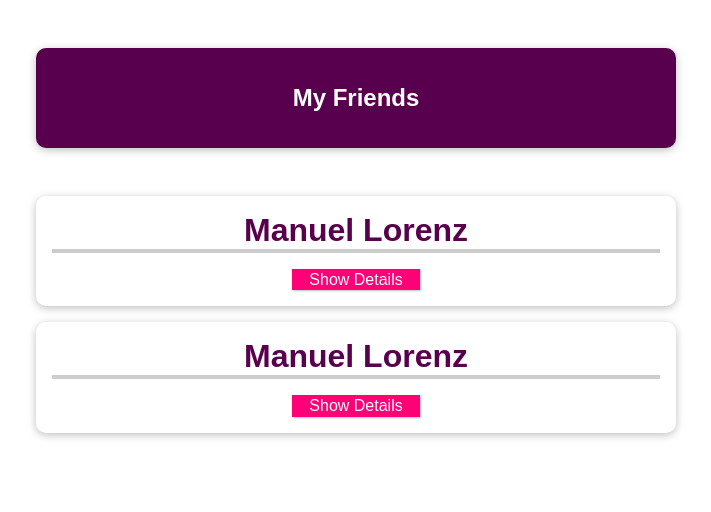
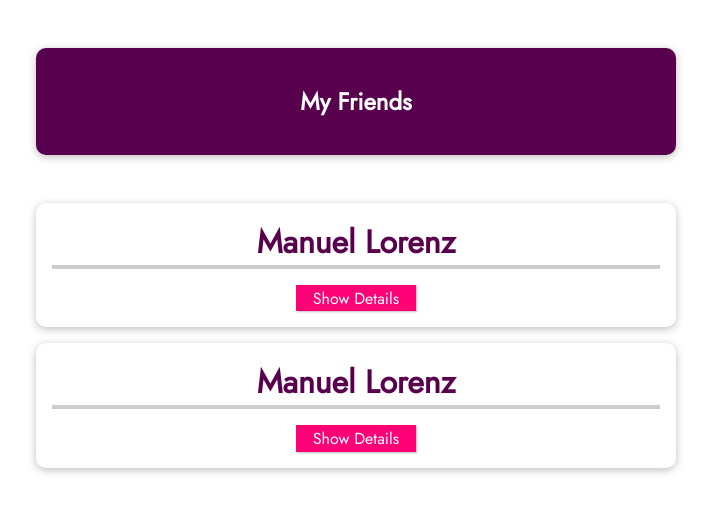
Before and after one commit to devin-L-knight/vue-first-app, a Vue app: page / in a window 1280 px wide. Shown: the top 512 px of the page, without its empty margins (284-995 px from the left). Built offline with nearby package versions, Linux system fonts and the light colour scheme.

Commit message:
imported Google Fonts to Vue template so overarching fonts are consistent across our components / app.

```diff
--- a/src/App.vue
+++ b/src/App.vue
@@ -32,6 +32,8 @@
 </script>
 
 <style>
+  @import url('https://fonts.googleapis.com/css2?family=Jost&display=swap');
+
   * {
     box-sizing: border-box;
   }
```
